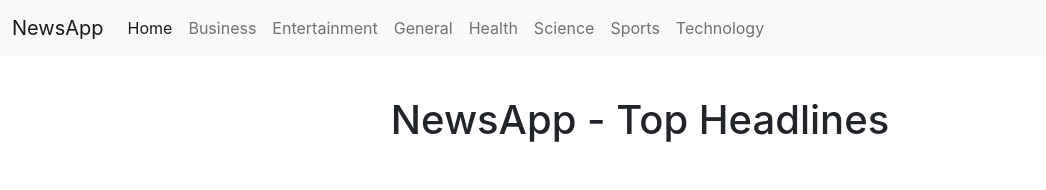
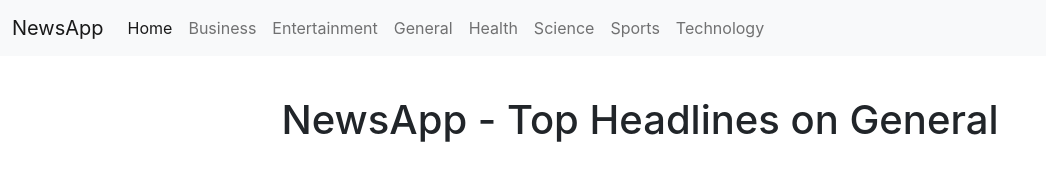
Before and after one commit to UtkarshDhavale/NewsApp-React, a React (Create React App) app: page / in a window 1280 px wide. Shown: the top 190 px of the page, without its empty margins (0-1046 px from the left). Built offline with nearby package versions, Linux system fonts and the light colour scheme; no server answers.

Commit message:
Refactoring of existing code

```diff
--- a/src/Components/News.js
+++ b/src/Components/News.js
@@ -5,14 +5,19 @@
 
 export class News extends Component {
 
-  constructor(){
-    super();
+  constructor(props){
+    super(props);
     this.state={
       article: [],
       loading:false,
       pageNumber: 1,
       totalResults: 0
     }
+    document.title = `News App - ${this.capitalizeFirstLetter(this.props.category)}`;
+  }
+
+  capitalizeFirstLetter = (string)=>{
+    return string.charAt(0).toUpperCase()+string.substring(1);
   }
 
   async updateNews(){
@@ -46,7 +51,7 @@
     return (
       <div className="container my-3">
         <div className="text-center" style={{margin:'40px 0px'}}>
-          <h1>NewsApp - Top Headlines</h1>
+          <h1>NewsApp - Top Headlines on {this.capitalizeFirstLetter(this.props.category)}</h1>
         </div>
 
         {this.state.loading && <Spinner/>}
```
